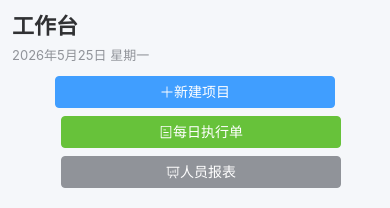
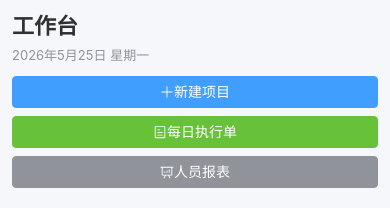
Before and after one commit to shghe/dixin-project-board, a Vue app in the folder frontend/: page /dashboard in a window 390 px wide. Shown: the top 208 px of the page. Built offline with nearby package versions, Linux system fonts and the light colour scheme; no server answers; sample sign-in values are in the browser's storage.

Commit message:
fix: align mobile dashboard actions

```diff
--- a/frontend/src/views/dashboard/DashboardView.vue
+++ b/frontend/src/views/dashboard/DashboardView.vue
@@ -213,13 +213,12 @@ onMounted(async () => {
 
   .quick-actions {
     flex-direction: column;
-    align-items: center;
     width: 100%;
   }
 
   .quick-actions .el-button {
     width: 100%;
-    max-width: 280px;
+    margin-left: 0;
     justify-content: center;
   }
 
```
